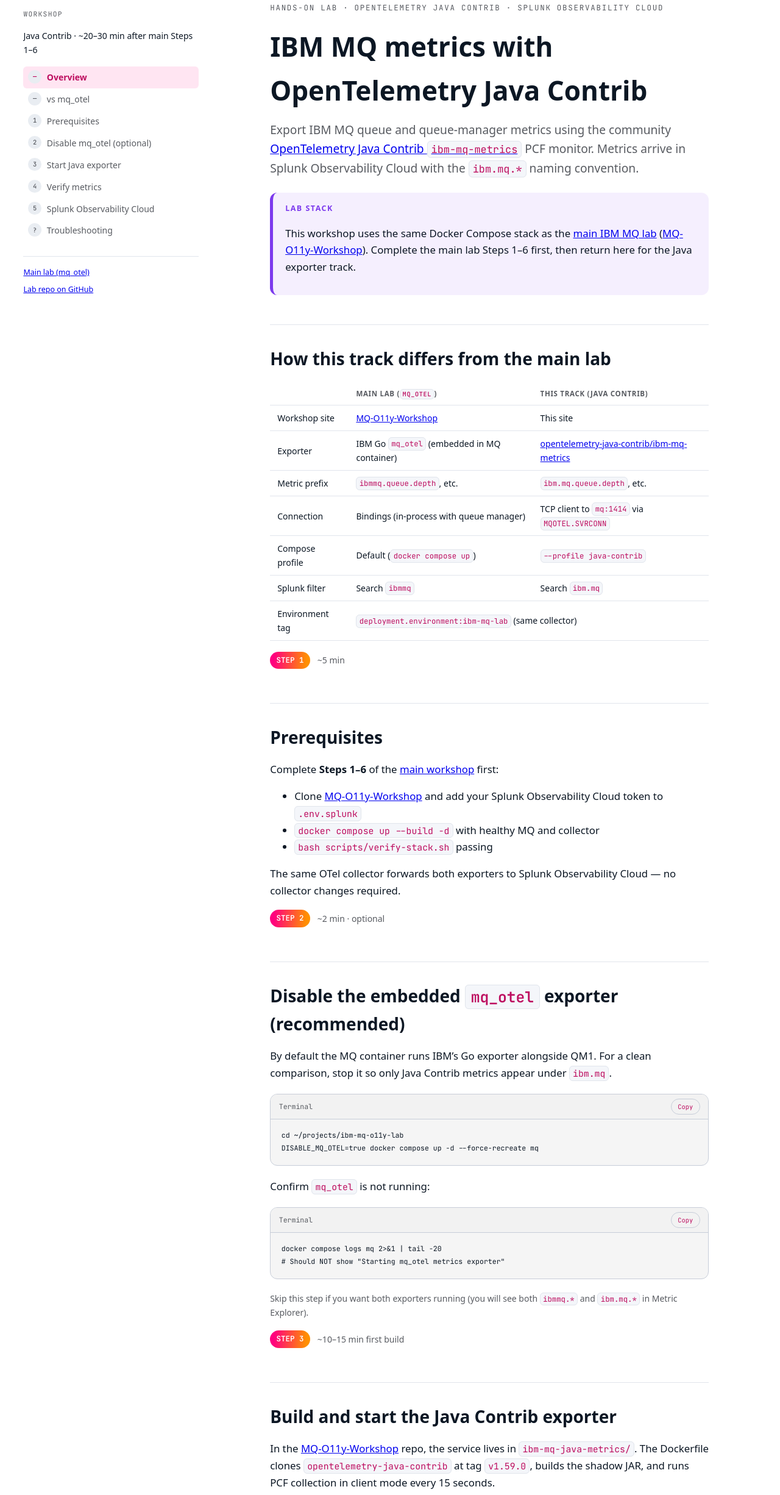
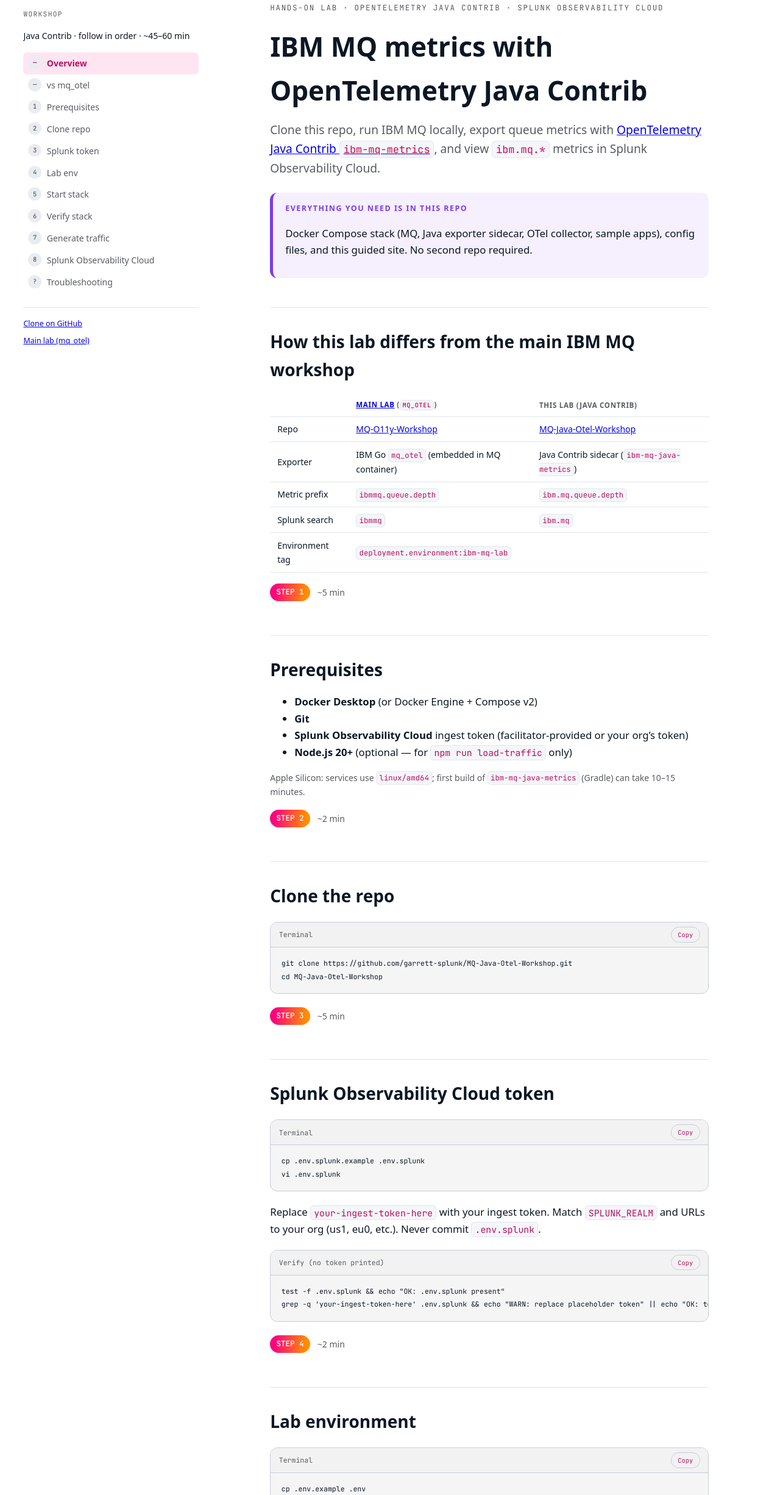
Before and after one commit to garrett-splunk/MQ-Java-Otel-Workshop, a plain HTML site: page index.html in a window 1280 px wide. Shown: the part 97-2549 px from the top of the page at 61% size. Drawn offline with Linux system fonts and the light colour scheme.

Commit message:
Deploy workshop site from main

```diff
--- a/index.html
+++ b/index.html
@@ -15,6 +15,7 @@
       </a>
       <div class="header-actions">
         <a class="header-doc-link" href="https://garrett-splunk.github.io/MQ-O11y-Workshop/" target="_blank" rel="noopener">Main lab (mq_otel)</a>
+        <a class="header-doc-link" href="https://github.com/garrett-splunk/MQ-Java-Otel-Workshop" target="_blank" rel="noopener">GitHub repo</a>
         <button type="button" class="theme-toggle" id="themeToggle" aria-label="Toggle theme">
           <svg class="icon-sun" xmlns="http://www.w3.org/2000/svg" viewBox="0 0 24 24" fill="none" stroke="currentColor" stroke-width="2" width="16" height="16"><circle cx="12" cy="12" r="4"/></svg>
           <svg class="icon-moon" xmlns="http://www.w3.org/2000/svg" viewBox="0 0 24 24" fill="none" stroke="currentColor" stroke-width="2" width="16" height="16"><path d="M21 12.79A9 9 0 1 1 11.21 3 7 7 0 0 0 21 12.79z"/></svg>
@@ -28,20 +29,23 @@
   <div class="page">
     <aside class="sidebar" aria-label="Lab steps">
       <p class="sidebar__sub">Workshop</p>
-      <p class="sidebar__hint">Java Contrib · ~20–30 min after main Steps 1–6</p>
+      <p class="sidebar__hint">Java Contrib · follow in order · ~45–60 min</p>
       <ul class="sidebar-tree">
         <li><a href="#overview" class="sidebar-tree__link" data-step="0"><span class="sidebar-tree__num">—</span> Overview</a></li>
         <li><a href="#compare" class="sidebar-tree__link" data-step="0"><span class="sidebar-tree__num">—</span> vs mq_otel</a></li>
         <li><a href="#prereqs" class="sidebar-tree__link" data-step="1"><span class="sidebar-tree__num">1</span> Prerequisites</a></li>
-        <li><a href="#disable-go" class="sidebar-tree__link" data-step="2"><span class="sidebar-tree__num">2</span> Disable mq_otel (optional)</a></li>
-        <li><a href="#start-java" class="sidebar-tree__link" data-step="3"><span class="sidebar-tree__num">3</span> Start Java exporter</a></li>
-        <li><a href="#verify" class="sidebar-tree__link" data-step="4"><span class="sidebar-tree__num">4</span> Verify metrics</a></li>
-        <li><a href="#splunk" class="sidebar-tree__link" data-step="5"><span class="sidebar-tree__num">5</span> Splunk Observability Cloud</a></li>
+        <li><a href="#step-clone" class="sidebar-tree__link" data-step="2"><span class="sidebar-tree__num">2</span> Clone repo</a></li>
+        <li><a href="#step-splunk-token" class="sidebar-tree__link" data-step="3"><span class="sidebar-tree__num">3</span> Splunk token</a></li>
+        <li><a href="#step-env" class="sidebar-tree__link" data-step="4"><span class="sidebar-tree__num">4</span> Lab env</a></li>
+        <li><a href="#step-start" class="sidebar-tree__link" data-step="5"><span class="sidebar-tree__num">5</span> Start stack</a></li>
+        <li><a href="#step-verify" class="sidebar-tree__link" data-step="6"><span class="sidebar-tree__num">6</span> Verify stack</a></li>
+        <li><a href="#step-traffic" class="sidebar-tree__link" data-step="7"><span class="sidebar-tree__num">7</span> Generate traffic</a></li>
+        <li><a href="#step-splunk" class="sidebar-tree__link" data-step="8"><span class="sidebar-tree__num">8</span> Splunk Observability Cloud</a></li>
         <li><a href="#troubleshoot" class="sidebar-tree__link" data-step="0"><span class="sidebar-tree__num">?</span> Troubleshooting</a></li>
       </ul>
       <div class="sidebar-footer">
+        <a href="https://github.com/garrett-splunk/MQ-Java-Otel-Workshop" target="_blank" rel="noopener">Clone on GitHub</a>
         <a href="https://garrett-splunk.github.io/MQ-O11y-Workshop/" target="_blank" rel="noopener">Main lab (mq_otel)</a>
-        <a href="https://github.com/garrett-splunk/MQ-O11y-Workshop" target="_blank" rel="noopener">Lab repo on GitHub</a>
       </div>
     </aside>
 
@@ -50,28 +54,26 @@
         <p class="eyebrow">Hands-on lab · OpenTelemetry Java Contrib · Splunk Observability Cloud</p>
         <h1>IBM MQ metrics with OpenTelemetry Java Contrib</h1>
         <p class="lead">
-          Export IBM MQ queue and queue-manager metrics using the community
-          <a href="https://github.com/open-telemetry/opentelemetry-java-contrib/tree/main/ibm-mq-metrics" target="_blank" rel="noopener">OpenTelemetry Java Contrib <code>ibm-mq-metrics</code></a>
-          PCF monitor. Metrics arrive in Splunk Observability Cloud with the <code>ibm.mq.*</code> naming convention.
+          Clone this repo, run IBM MQ locally, export queue metrics with
+          <a href="https://github.com/open-telemetry/opentelemetry-java-contrib/tree/main/ibm-mq-metrics" target="_blank" rel="noopener">OpenTelemetry Java Contrib <code>ibm-mq-metrics</code></a>,
+          and view <code>ibm.mq.*</code> metrics in Splunk Observability Cloud.
         </p>
         <div class="callout callout--concept">
-          <p class="callout__title">Lab stack</p>
-          <p>This workshop uses the same Docker Compose stack as the <a href="https://garrett-splunk.github.io/MQ-O11y-Workshop/" target="_blank" rel="noopener">main IBM MQ lab</a> (<a href="https://github.com/garrett-splunk/MQ-O11y-Workshop" target="_blank" rel="noopener">MQ-O11y-Workshop</a>). Complete the main lab Steps 1–6 first, then return here for the Java exporter track.</p>
+          <p class="callout__title">Everything you need is in this repo</p>
+          <p>Docker Compose stack (MQ, Java exporter sidecar, OTel collector, sample apps), config files, and this guided site. No second repo required.</p>
         </div>
       </header>
 
       <section id="compare">
-        <h2>How this track differs from the main lab</h2>
+        <h2>How this lab differs from the main IBM MQ workshop</h2>
         <table class="info-table">
-          <thead><tr><th></th><th>Main lab (<code>mq_otel</code>)</th><th>This track (Java Contrib)</th></tr></thead>
+          <thead><tr><th></th><th><a href="https://garrett-splunk.github.io/MQ-O11y-Workshop/" target="_blank" rel="noopener">Main lab</a> (<code>mq_otel</code>)</th><th>This lab (Java Contrib)</th></tr></thead>
           <tbody>
-            <tr><td>Workshop site</td><td><a href="https://garrett-splunk.github.io/MQ-O11y-Workshop/" target="_blank" rel="noopener">MQ-O11y-Workshop</a></td><td>This site</td></tr>
-            <tr><td>Exporter</td><td>IBM Go <code>mq_otel</code> (embedded in MQ container)</td><td><a href="https://github.com/open-telemetry/opentelemetry-java-contrib/tree/main/ibm-mq-metrics" target="_blank" rel="noopener">opentelemetry-java-contrib/ibm-mq-metrics</a></td></tr>
-            <tr><td>Metric prefix</td><td><code>ibmmq.queue.depth</code>, etc.</td><td><code>ibm.mq.queue.depth</code>, etc.</td></tr>
-            <tr><td>Connection</td><td>Bindings (in-process with queue manager)</td><td>TCP client to <code>mq:1414</code> via <code>MQOTEL.SVRCONN</code></td></tr>
-            <tr><td>Compose profile</td><td>Default (<code>docker compose up</code>)</td><td><code>--profile java-contrib</code></td></tr>
-            <tr><td>Splunk filter</td><td>Search <code>ibmmq</code></td><td>Search <code>ibm.mq</code></td></tr>
-            <tr><td>Environment tag</td><td colspan="2"><code>deployment.environment:ibm-mq-lab</code> (same collector)</td></tr>
+            <tr><td>Repo</td><td><a href="https://github.com/garrett-splunk/MQ-O11y-Workshop" target="_blank" rel="noopener">MQ-O11y-Workshop</a></td><td><a href="https://github.com/garrett-splunk/MQ-Java-Otel-Workshop" target="_blank" rel="noopener">MQ-Java-Otel-Workshop</a></td></tr>
+            <tr><td>Exporter</td><td>IBM Go <code>mq_otel</code> (embedded in MQ container)</td><td>Java Contrib sidecar (<code>ibm-mq-java-metrics</code>)</td></tr>
+            <tr><td>Metric prefix</td><td><code>ibmmq.queue.depth</code></td><td><code>ibm.mq.queue.depth</code></td></tr>
+            <tr><td>Splunk search</td><td><code>ibmmq</code></td><td><code>ibm.mq</code></td></tr>
+            <tr><td>Environment tag</td><td colspan="2"><code>deployment.environment:ibm-mq-lab</code></td></tr>
           </tbody>
         </table>
       </section>
@@ -79,88 +81,109 @@
       <section id="prereqs">
         <div class="step-meta"><span class="step-badge">Step 1</span><span class="step-time">~5 min</span></div>
         <h2>Prerequisites</h2>
-        <p>Complete <strong>Steps 1–6</strong> of the <a href="https://garrett-splunk.github.io/MQ-O11y-Workshop/#step-verify" target="_blank" rel="noopener">main workshop</a> first:</p>
         <ul>
-          <li>Clone <a href="https://github.com/garrett-splunk/MQ-O11y-Workshop" target="_blank" rel="noopener">MQ-O11y-Workshop</a> and add your Splunk Observability Cloud token to <code>.env.splunk</code></li>
-          <li><code>docker compose up --build -d</code> with healthy MQ and collector</li>
-          <li><code>bash scripts/verify-stack.sh</code> passing</li>
+          <li><strong>Docker Desktop</strong> (or Docker Engine + Compose v2)</li>
+          <li><strong>Git</strong></li>
+          <li><strong>Splunk Observability Cloud</strong> ingest token (facilitator-provided or your org’s token)</li>
+          <li><strong>Node.js 20+</strong> (optional — for <code>npm run load-traffic</code> only)</li>
         </ul>
-        <p>The same OTel collector forwards both exporters to Splunk Observability Cloud — no collector changes required.</p>
+        <p class="muted">Apple Silicon: services use <code>linux/amd64</code>; first build of <code>ibm-mq-java-metrics</code> (Gradle) can take 10–15 minutes.</p>
       </section>
 
-      <section id="disable-go">
-        <div class="step-meta"><span class="step-badge">Step 2</span><span class="step-time">~2 min · optional</span></div>
-        <h2>Disable the embedded <code>mq_otel</code> exporter (recommended)</h2>
-        <p>By default the MQ container runs IBM’s Go exporter alongside QM1. For a clean comparison, stop it so only Java Contrib metrics appear under <code>ibm.mq</code>.</p>
+      <section id="step-clone">
+        <div class="step-meta"><span class="step-badge">Step 2</span><span class="step-time">~2 min</span></div>
+        <h2>Clone the repo</h2>
         <div class="code-block">
-          <div class="code-block__header"><span>Terminal</span><button class="btn-copy" data-copy="cmd-disable-go">Copy</button></div>
-          <pre><code id="cmd-disable-go">cd ~/projects/ibm-mq-o11y-lab
-DISABLE_MQ_OTEL=true docker compose up -d --force-recreate mq</code></pre>
+          <div class="code-block__header"><span>Terminal</span><button class="btn-copy" data-copy="cmd-clone">Copy</button></div>
+          <pre><code id="cmd-clone">git clone https://github.com/garrett-splunk/MQ-Java-Otel-Workshop.git
+cd MQ-Java-Otel-Workshop</code></pre>
         </div>
-        <p>Confirm <code>mq_otel</code> is not running:</p>
-        <div class="code-block">
-          <div class="code-block__header"><span>Terminal</span><button class="btn-copy" data-copy="cmd-check-go">Copy</button></div>
-          <pre><code id="cmd-check-go">docker compose logs mq 2>&1 | tail -20
-# Should NOT show "Starting mq_otel metrics exporter"</code></pre>
-        </div>
-        <p class="muted">Skip this step if you want both exporters running (you will see both <code>ibmmq.*</code> and <code>ibm.mq.*</code> in Metric Explorer).</p>
       </section>
 
-      <section id="start-java">
-        <div class="step-meta"><span class="step-badge">Step 3</span><span class="step-time">~10–15 min first build</span></div>
-        <h2>Build and start the Java Contrib exporter</h2>
-        <p>In the <a href="https://github.com/garrett-splunk/MQ-O11y-Workshop" target="_blank" rel="noopener">MQ-O11y-Workshop</a> repo, the service lives in <code>ibm-mq-java-metrics/</code>. The Dockerfile clones <code>opentelemetry-java-contrib</code> at tag <code>v1.59.0</code>, builds the shadow JAR, and runs PCF collection in client mode every 15 seconds.</p>
+      <section id="step-splunk-token">
+        <div class="step-meta"><span class="step-badge">Step 3</span><span class="step-time">~5 min</span></div>
+        <h2>Splunk Observability Cloud token</h2>
         <div class="code-block">
-          <div class="code-block__header"><span>Terminal</span><button class="btn-copy" data-copy="cmd-start-java">Copy</button></div>
-          <pre><code id="cmd-start-java">cd ~/projects/ibm-mq-o11y-lab
-docker compose --profile java-contrib build ibm-mq-java-metrics
-docker compose --profile java-contrib up -d ibm-mq-java-metrics</code></pre>
+          <div class="code-block__header"><span>Terminal</span><button class="btn-copy" data-copy="cmd-splunk">Copy</button></div>
+          <pre><code id="cmd-splunk">cp .env.splunk.example .env.splunk
+vi .env.splunk</code></pre>
         </div>
-        <p>Watch startup (Gradle build happens on first <code>build</code>; allow several minutes on Apple Silicon under amd64 emulation):</p>
+        <p>Replace <code>your-ingest-token-here</code> with your ingest token. Match <code>SPLUNK_REALM</code> and URLs to your org (us1, eu0, etc.). Never commit <code>.env.splunk</code>.</p>
         <div class="code-block">
-          <div class="code-block__header"><span>Terminal</span><button class="btn-copy" data-copy="cmd-logs-java">Copy</button></div>
-          <pre><code id="cmd-logs-java">docker compose --profile java-contrib logs -f ibm-mq-java-metrics</code></pre>
+          <div class="code-block__header"><span>Verify (no token printed)</span><button class="btn-copy" data-copy="cmd-splunk-test">Copy</button></div>
+          <pre><code id="cmd-splunk-test">test -f .env.splunk && echo "OK: .env.splunk present"
+grep -q 'your-ingest-token-here' .env.splunk && echo "WARN: replace placeholder token" || echo "OK: token line edited"</code></pre>
         </div>
-        <p>Configuration is rendered from <code>ibm-mq-java-metrics/config.lab.yml</code> at runtime (MQ host, channel, OTLP endpoint). Queue filters include <code>ORDER.*</code> and <code>DEV.QUEUE.*</code>.</p>
       </section>
 
-      <section id="verify">
-        <div class="step-meta"><span class="step-badge">Step 4</span><span class="step-time">~5 min</span></div>
-        <h2>Verify metrics reach the collector</h2>
+      <section id="step-env">
+        <div class="step-meta"><span class="step-badge">Step 4</span><span class="step-time">~2 min</span></div>
+        <h2>Lab environment</h2>
         <div class="code-block">
-          <div class="code-block__header"><span>Terminal</span><button class="btn-copy" data-copy="cmd-collector-metrics">Copy</button></div>
-          <pre><code id="cmd-collector-metrics">curl -s http://localhost:13133/metrics | grep -E 'otelcol_receiver_accepted_metric_points|ibm\.mq' | head -20</code></pre>
+          <div class="code-block__header"><span>Terminal</span><button class="btn-copy" data-copy="cmd-env">Copy</button></div>
+          <pre><code id="cmd-env">cp .env.example .env</code></pre>
         </div>
-        <p>Generate traffic so queue depth moves (same as main lab Step 8):</p>
+        <p>Default demo MQ password is <code>passw0rd</code> (<code>MQ_APP_PASSWORD</code> in <code>.env</code>). The Java exporter uses the same credentials via Compose environment variables.</p>
+      </section>
+
+      <section id="step-start">
+        <div class="step-meta"><span class="step-badge">Step 5</span><span class="step-time">~10–20 min first build</span></div>
+        <h2>Start the stack</h2>
+        <p>Builds and starts: IBM MQ, OpenTelemetry Collector, <strong>ibm-mq-java-metrics</strong> sidecar, order producer/consumer, and the local workshop site.</p>
+        <div class="code-block">
+          <div class="code-block__header"><span>Terminal</span><button class="btn-copy" data-copy="cmd-up">Copy</button></div>
+          <pre><code id="cmd-up">docker compose up --build -d</code></pre>
+        </div>
+        <p>Watch the Java exporter (Gradle build on first run):</p>
+        <div class="code-block">
+          <div class="code-block__header"><span>Terminal</span><button class="btn-copy" data-copy="cmd-logs">Copy</button></div>
+          <pre><code id="cmd-logs">docker compose logs -f ibm-mq-java-metrics</code></pre>
+        </div>
+        <div class="callout callout--info">
+          <p class="callout__title">What gets deployed</p>
+          <p><code>ibm-mq-java-metrics/</code> clones <code>opentelemetry-java-contrib</code> v1.59.0, builds the shadow JAR, and scrapes MQ via PCF every 15s. Config template: <code>ibm-mq-java-metrics/config.lab.yml</code>.</p>
+        </div>
+      </section>
+
+      <section id="step-verify">
+        <div class="step-meta"><span class="step-badge">Step 6</span><span class="step-time">~5 min</span></div>
+        <h2>Verify the stack</h2>
+        <div class="code-block">
+          <div class="code-block__header"><span>Terminal</span><button class="btn-copy" data-copy="cmd-verify">Copy</button></div>
+          <pre><code id="cmd-verify">bash scripts/verify-stack.sh</code></pre>
+        </div>
+        <p>Checks producer/consumer health, collector, workshop site, Java metrics container, and a sample order.</p>
+        <p>Local workshop UI: <a href="http://localhost:8091">http://localhost:8091</a> · MQ console: <a href="http://localhost:9443/ibmmq/console">http://localhost:9443/ibmmq/console</a> (<code>admin</code> / password from <code>.env</code>)</p>
+      </section>
+
+      <section id="step-traffic">
+        <div class="step-meta"><span class="step-badge">Step 7</span><span class="step-time">~5 min</span></div>
+        <h2>Generate traffic</h2>
         <div class="code-block">
           <div class="code-block__header"><span>Terminal</span><button class="btn-copy" data-copy="cmd-traffic">Copy</button></div>
           <pre><code id="cmd-traffic">curl -X POST http://localhost:8080/orders \
   -H "Content-Type: application/json" \
-  -d '{"productId":"SKU-JAVA","quantity":1}'
+  -H "X-Correlation-Id: demo-1" \
+  -d '{"productId":"SKU-JAVA","quantity":2}'
 
-npm run load-traffic -- 20 300</code></pre>
+npm run load-traffic -- 30 400</code></pre>
         </div>
+        <p>Queue depth on <code>ORDER.REQ</code> should change — visible in <code>ibm.mq.queue.depth</code> after the next scrape.</p>
       </section>
 
-      <section id="splunk">
-        <div class="step-meta"><span class="step-badge">Step 5</span><span class="step-time">~10 min</span></div>
+      <section id="step-splunk">
+        <div class="step-meta"><span class="step-badge">Step 8</span><span class="step-time">~10 min</span></div>
         <h2>Find metrics in Splunk Observability Cloud</h2>
         <ol class="checklist">
           <li>Open <strong>Metrics</strong> → <strong>Metric Explorer</strong>.</li>
           <li>Filter: <code>deployment.environment:ibm-mq-lab</code></li>
           <li>Search metric names containing <code>ibm.mq</code> (not <code>ibmmq</code>).</li>
-          <li>Chart <code>ibm.mq.queue.depth</code> and filter dimension <code>queue = ORDER.REQ</code> if available.</li>
-          <li>Optional: compare with main-track names (<code>ibmmq.queue.depth</code>) if you skipped Step 2.</li>
+          <li>Chart <code>ibm.mq.queue.depth</code>; filter dimension <code>queue = ORDER.REQ</code> if available.</li>
         </ol>
         <div class="callout callout--info">
-          <p class="callout__title">Resource attributes</p>
-          <p>Java Contrib sets queue manager and object dimensions on each metric (for example <code>queue</code>, <code>queue_manager</code>). Exact dimension names may differ slightly from <code>mq_otel</code> — use Metric Explorer’s dimension picker after selecting a metric.</p>
+          <p class="callout__title">Upstream reference</p>
+          <p><a href="https://github.com/open-telemetry/opentelemetry-java-contrib/tree/main/ibm-mq-metrics" target="_blank" rel="noopener">ibm-mq-metrics README</a> — full metric list and production configuration options.</p>
         </div>
-        <h3>Upstream reference</h3>
-        <ul>
-          <li><a href="https://github.com/open-telemetry/opentelemetry-java-contrib/tree/main/ibm-mq-metrics" target="_blank" rel="noopener">ibm-mq-metrics README</a> — full metric list and production config</li>
-          <li><a href="https://github.com/signalfx/opentelemetry-ibm-mq-monitoring" target="_blank" rel="noopener">Legacy SignalFx repo</a> (donated to OTel Java Contrib)</li>
-        </ul>
       </section>
 
       <section id="troubleshoot">
@@ -169,31 +192,29 @@
           <thead><tr><th>Symptom</th><th>Things to check</th></tr></thead>
           <tbody>
             <tr>
-              <td>Java container exits on build</td>
-              <td>Ensure network access for Gradle/Git during <code>docker compose build</code>. On Apple Silicon, build uses <code>linux/amd64</code> — allow extra time.</td>
+              <td><code>ibm-mq-java-metrics</code> build fails</td>
+              <td>Network for Git/Gradle during <code>docker compose build</code>. Allow extra time on Apple Silicon (amd64 emulation).</td>
             </tr>
             <tr>
-              <td>MQ connection / auth errors</td>
-              <td>Channel <code>MQOTEL.SVRCONN</code> and user <code>app</code> are defined in <code>mq/20-lab-connect.mqsc</code>. Password must match <code>MQ_APP_PASSWORD</code> in <code>.env</code>.</td>
+              <td>MQ auth errors in Java logs</td>
+              <td>Channel <code>MQOTEL.SVRCONN</code> in <code>mq/20-lab-connect.mqsc</code>; password matches <code>MQ_APP_PASSWORD</code> in <code>.env</code>.</td>
             </tr>
             <tr>
               <td>No <code>ibm.mq</code> in Splunk</td>
-              <td>Collector health on <code>:13133</code>; <code>.env.splunk</code> token; wait 1–2 scrape intervals (15s) after startup plus collector batch (5s).</td>
+              <td><code>.env.splunk</code> token; collector on <code>:13133</code>; wait 1–2 scrape intervals (15s) plus batch (5s).</td>
             </tr>
             <tr>
-              <td>Duplicate metrics</td>
-              <td>Set <code>DISABLE_MQ_OTEL=true</code> and recreate <code>mq</code> (Step 2) so only Java Contrib exports.</td>
-            </tr>
-            <tr>
-              <td>Still see <code>ibmmq</code> only</td>
-              <td>Main track exporter still running — complete Step 2 or stop comparing and search both prefixes.</td>
+              <td><code>verify-stack.sh</code> fails on Java container</td>
+              <td><code>docker compose logs ibm-mq-java-metrics</code> — container may still be building on first start.</td>
             </tr>
           </tbody>
         </table>
         <div class="callout">
-          <p class="callout__title">Return to the main lab</p>
-          <p>To switch back to the default <code>mq_otel</code> track: <code>docker compose --profile java-contrib stop ibm-mq-java-metrics</code>, then <code>DISABLE_MQ_OTEL=false docker compose up -d --force-recreate mq</code>.</p>
-          <p><a href="https://garrett-splunk.github.io/MQ-O11y-Workshop/" target="_blank" rel="noopener"><strong>← Main workshop (mq_otel track)</strong></a></p>
+          <p class="callout__title">Teardown</p>
+          <div class="code-block">
+            <div class="code-block__header"><span>Terminal</span><button class="btn-copy" data-copy="cmd-down">Copy</button></div>
+            <pre><code id="cmd-down">docker compose down -v</code></pre>
+          </div>
         </div>
       </section>
     </main>
```
